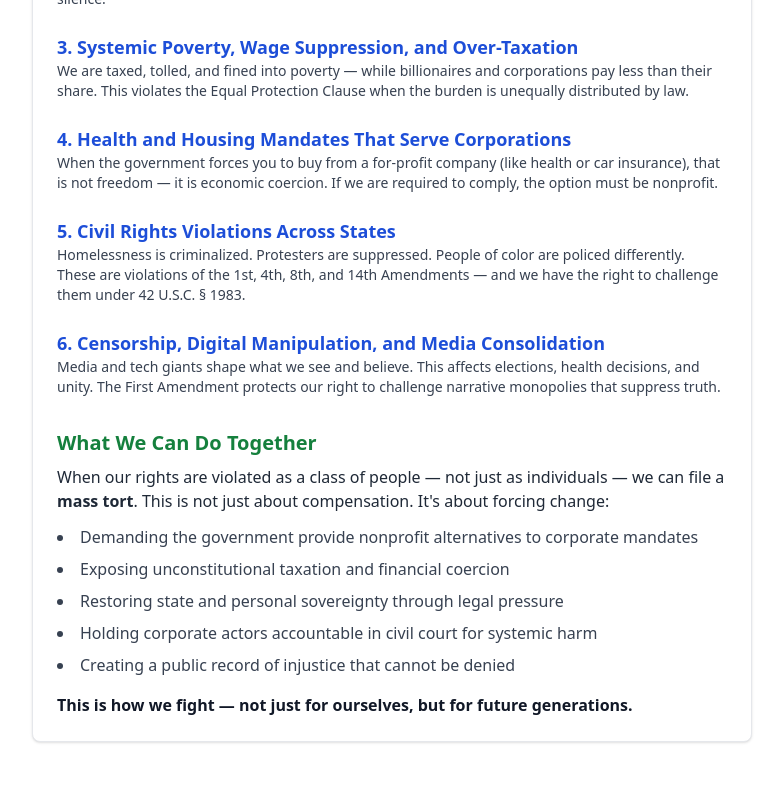
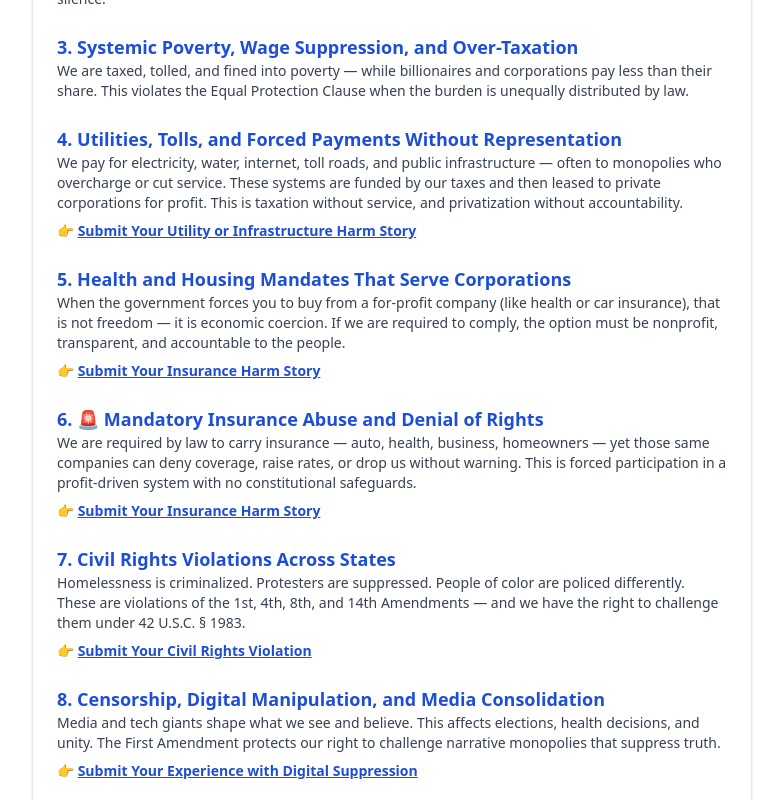
Before and after one commit to United-for-Accountability/mass-tort-platform, a Next.js app: page / in a window 1280 px wide. Shown: the part 2780-3580 px from the top of the page, without its empty margins (248-1031 px from the left). Built offline with nearby package versions, Linux system fonts and the light colour scheme.

Commit message:
Update index.js

```diff
--- a/pages/index.js
+++ b/pages/index.js
@@ -135,7 +135,7 @@ export default function Home() {
     <div>
       <h3 className="text-lg font-semibold text-blue-700">1. Federal Overreach & Violation of State Sovereignty</h3>
       <p className="text-sm text-gray-700">
-                The federal government was created by the states — not to rule them, but to coordinate limited functions. Today, it imposes mandates, taxes, and forced corporate relationships (like for-profit insurance) that violate the 10th Amendment.
+        The federal government was created by the states — not to rule them, but to coordinate limited functions. Today, it imposes mandates, taxes, and forced corporate relationships (like for-profit insurance) that violate the 10th Amendment and strip states of their right to self-governance.
       </p>
     </div>
 
@@ -157,25 +157,56 @@ export default function Home() {
 
     {/* Harm 4 */}
     <div>
-              <h3 className="text-lg font-semibold text-blue-700">4. Health and Housing Mandates That Serve Corporations</h3>
+      <h3 className="text-lg font-semibold text-blue-700">4. Utilities, Tolls, and Forced Payments Without Representation</h3>
       <p className="text-sm text-gray-700">
-                When the government forces you to buy from a for-profit company (like health or car insurance), that is not freedom — it is economic coercion. If we are required to comply, the option must be nonprofit.
+        We pay for electricity, water, internet, toll roads, and public infrastructure — often to monopolies who overcharge or cut service. These systems are funded by our taxes and then leased to private corporations for profit. This is taxation without service, and privatization without accountability.
+      </p>
+      <p className="text-sm text-blue-700 font-semibold mt-2">
+        👉 <a href="/utilities-harm" className="underline hover:text-blue-900">Submit Your Utility or Infrastructure Harm Story</a>
       </p>
     </div>
 
     {/* Harm 5 */}
     <div>
-              <h3 className="text-lg font-semibold text-blue-700">5. Civil Rights Violations Across States</h3>
+      <h3 className="text-lg font-semibold text-blue-700">5. Health and Housing Mandates That Serve Corporations</h3>
       <p className="text-sm text-gray-700">
-                Homelessness is criminalized. Protesters are suppressed. People of color are policed differently. These are violations of the 1st, 4th, 8th, and 14th Amendments — and we have the right to challenge them under 42 U.S.C. § 1983.
+        When the government forces you to buy from a for-profit company (like health or car insurance), that is not freedom — it is economic coercion. If we are required to comply, the option must be nonprofit, transparent, and accountable to the people.
+      </p>
+      <p className="text-sm text-blue-700 font-semibold mt-2">
+        👉 <a href="/insurance-harm" className="underline hover:text-blue-900">Submit Your Insurance Harm Story</a>
       </p>
     </div>
 
     {/* Harm 6 */}
     <div>
-              <h3 className="text-lg font-semibold text-blue-700">6. Censorship, Digital Manipulation, and Media Consolidation</h3>
+      <h3 className="text-lg font-semibold text-blue-700">6. 🚨 Mandatory Insurance Abuse and Denial of Rights</h3>
+      <p className="text-sm text-gray-700">
+        We are required by law to carry insurance — auto, health, business, homeowners — yet those same companies can deny coverage, raise rates, or drop us without warning. This is forced participation in a profit-driven system with no constitutional safeguards.
+      </p>
+      <p className="text-sm text-blue-700 font-semibold mt-2">
+        👉 <a href="/insurance-harm" className="underline hover:text-blue-900">Submit Your Insurance Harm Story</a>
+      </p>
+    </div>
+
+    {/* Harm 7 */}
+    <div>
+      <h3 className="text-lg font-semibold text-blue-700">7. Civil Rights Violations Across States</h3>
+      <p className="text-sm text-gray-700">
+        Homelessness is criminalized. Protesters are suppressed. People of color are policed differently. These are violations of the 1st, 4th, 8th, and 14th Amendments — and we have the right to challenge them under 42 U.S.C. § 1983.
+      </p>
+      <p className="text-sm text-blue-700 font-semibold mt-2">
+        👉 <a href="/civil-rights" className="underline hover:text-blue-900">Submit Your Civil Rights Violation</a>
+      </p>
+    </div>
+
+    {/* Harm 8 */}
+    <div>
+      <h3 className="text-lg font-semibold text-blue-700">8. Censorship, Digital Manipulation, and Media Consolidation</h3>
       <p className="text-sm text-gray-700">
         Media and tech giants shape what we see and believe. This affects elections, health decisions, and unity. The First Amendment protects our right to challenge narrative monopolies that suppress truth.
+      </p>
+      <p className="text-sm text-blue-700 font-semibold mt-2">
+        👉 <a href="/media-censorship" className="underline hover:text-blue-900">Submit Your Experience with Digital Suppression</a>
       </p>
     </div>
   </div>
@@ -197,6 +228,7 @@ export default function Home() {
     </p>
   </div>
 </section>
+
       </main>
       <Footer />
     </>
```
Lines whose indentation alone changed are shown as unchanged.
